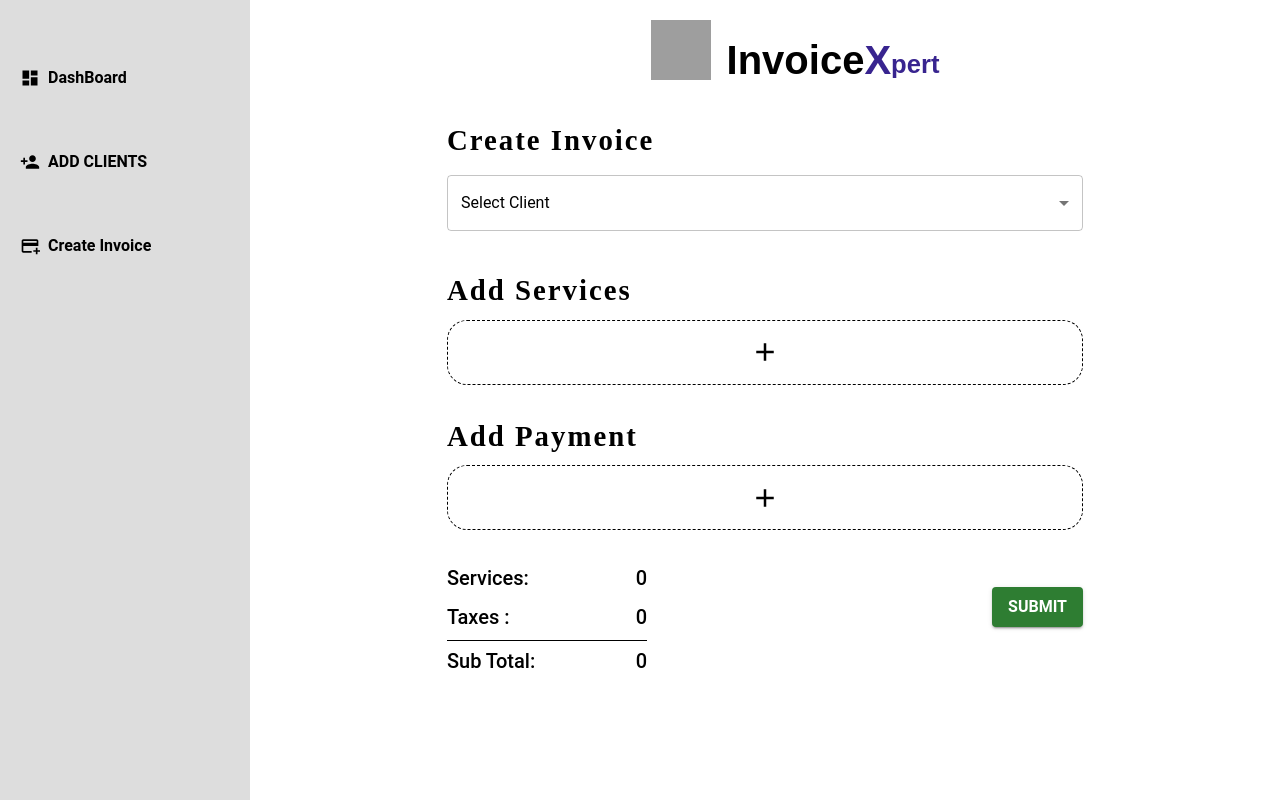
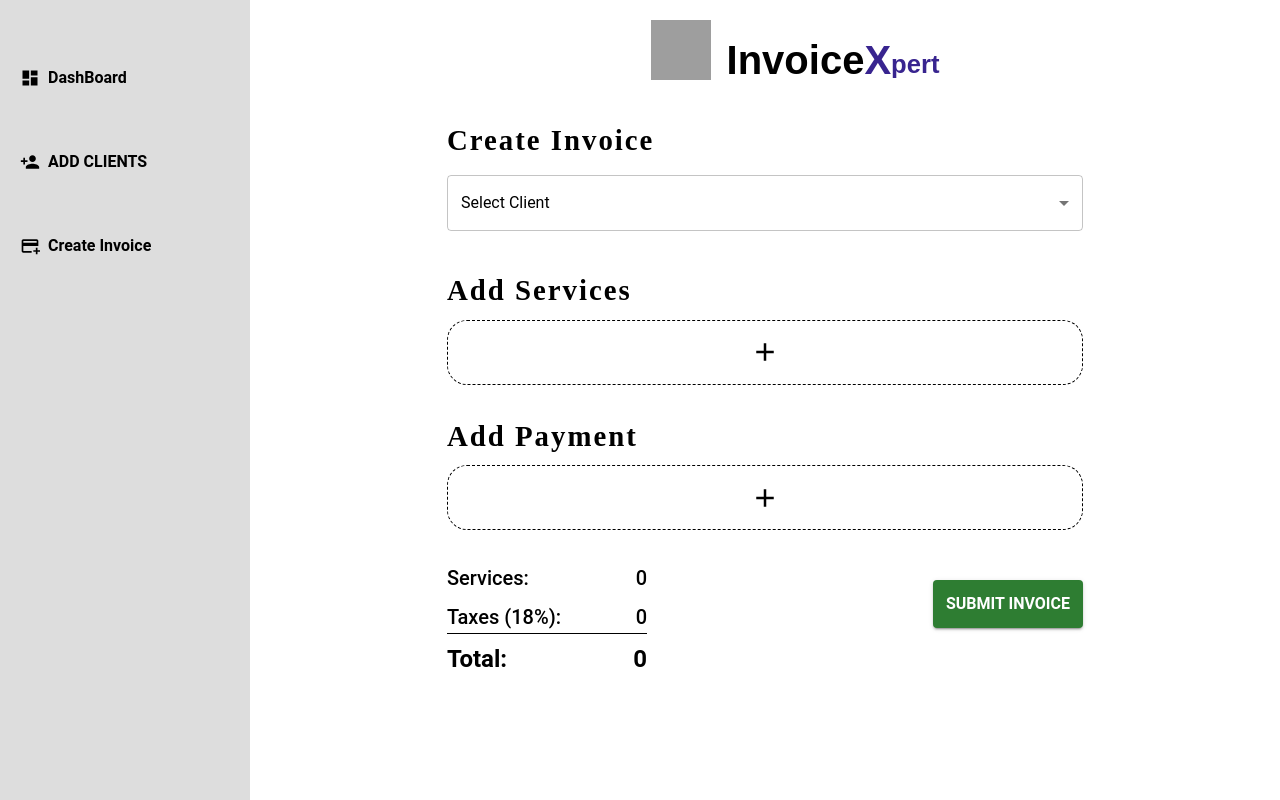
Before and after one commit to prajwal-web/Freelance-Invoice-Generator, a React (Vite) app: page /invoice in a window 1280 px wide. Built offline with nearby package versions, Linux system fonts and the light colour scheme; grey boxes are pictures that could not be loaded; what @react-pdf/renderer would draw is missing.

Commit message:
feat: altered addService and AddPayment

```diff
--- a/src/components/core/AddPayment.tsx
+++ b/src/components/core/AddPayment.tsx
@@ -14,6 +14,7 @@ export default function Addpayment({
   setPaymentAdded,
   setPaymentData,
   selectedClient,
+  servicesList,
 }: any) {
   const dispatch = useDispatch();
 
@@ -25,6 +26,11 @@ export default function Addpayment({
     setPaymentAddedState(false);
     setShowPaymentFields(true);
   };
+
+  const calculatedTotalAmount = servicesList?.reduce(
+    (sum: number, service: any) => sum + Number(service.rate),
+    0
+  );
 
   return (
     <>
@@ -50,7 +56,7 @@ export default function Addpayment({
       {showPaymentFields && !paymentAdded && (
         <Formik
           initialValues={{
-            totalAmount: paymentData?.totalAmount || "",
+            totalAmount: calculatedTotalAmount || "",
             amountPaid: paymentData?.amountPaid || "",
             remAmount: paymentData?.remAmount || "",
             taxRate: paymentData?.taxRate || 18,
@@ -178,6 +184,7 @@ export default function Addpayment({
                     },
                   }}
                   value={values.taxRate}
+                  onChange={handleChange}
                   error={touched.taxRate && Boolean(errors.taxRate)}
                   helperText={
                     touched.taxRate && typeof errors.taxRate === "string"
--- a/src/components/core/AddService.tsx
+++ b/src/components/core/AddService.tsx
@@ -5,10 +5,9 @@ import Typography from "@mui/material/Typography";
 import { MenuItem, TextField, Tooltip } from "@mui/material";
 import { useAppSelector } from "../../redux/hooks";
 import AddIcon from "@mui/icons-material/Add";
-import { useState } from "react";
+import { useState, useEffect } from "react";
 import { Formik, Form } from "formik";
 import { ServiceSchema } from "../../validation/InvoiceValidationForm";
-import AddPaymentModal from "./AddPayment";
 import {
   addInvoice,
   addPayment,
@@ -22,11 +21,13 @@ import {
   snackbar,
 } from "../../redux/slices/ToggleSlice";
 import { useNavigate } from "react-router";
+import Addpayment from "./AddPayment";
 
 export default function AddService() {
   const navigate = useNavigate();
   const currency = ["₹ ", "$ ", "€"];
   const clients = useAppSelector((state) => state.clients.clients);
+  const invoices = useAppSelector((state) => state.invoices.invoice);
 
   const dispatch = useDispatch();
 
@@ -38,6 +39,30 @@ export default function AddService() {
   const [subTotal, setSubTotal] = useState<number>(0);
   const [taxes, setTaxes] = useState<number>(0);
   const [totalAmount, setTotalAmount] = useState<number>(0);
+
+  useEffect(() => {
+    if (selectedClient) {
+      const clientInvoices = invoices.filter(
+        (invoice) => invoice.clientId === selectedClient
+      );
+
+      const latestInvoice = clientInvoices[0];
+
+      if (latestInvoice) {
+        setServicesList(latestInvoice.services ?? []);
+        const totalServicesAmount = (latestInvoice.services ?? []).reduce(
+          (total, service) => total + service.rate,
+          0
+        );
+        const taxesAmount = totalServicesAmount * 0.18;
+        const total = totalServicesAmount + taxesAmount;
+
+        setSubTotal(totalServicesAmount);
+        setTaxes(taxesAmount);
+        setTotalAmount(total);
+      }
+    }
+  }, [selectedClient, invoices]);
 
   const handleSubmit = () => {
     if (servicesList.length === 0 || !paymentAdded) {
@@ -87,6 +112,31 @@ export default function AddService() {
     dispatch(setSnackbarType("success"));
     dispatch(setSnackbarMessage("Invoice has been successfully created!"));
     dispatch(snackbar(true));
+  };
+
+  const handleAddService = (values: any) => {
+    const newService: Service = {
+      description: values.service,
+      rate: Number(values.rate),
+      currency: values.currency,
+      time: values.date,
+    };
+
+    const serviceExists = servicesList.some(
+      (service) =>
+        service.description === newService.description &&
+        service.time === newService.time
+    );
+
+    if (serviceExists) {
+      dispatch(setSnackbarType("error"));
+      dispatch(setSnackbarMessage("This service already exists."));
+      dispatch(snackbar(true));
+      return;
+    }
+    setServicesList([...servicesList, newService]);
+    setShowServiceFields(false);
+    dispatch(addService({ clientId: selectedClient, service: newService }));
   };
 
   return (
@@ -224,20 +274,7 @@ export default function AddService() {
             date: "",
           }}
           validationSchema={ServiceSchema}
-          onSubmit={(values) => {
-            const newService: Service = {
-              description: values.service,
-              currency: values.currency,
-              time: values.date,
-              rate: Number(values.rate),
-            };
-
-            setServicesList([...servicesList, newService]);
-            setShowServiceFields(false);
-            dispatch(
-              addService({ clientId: selectedClient, service: newService })
-            );
-          }}
+          onSubmit={handleAddService}
         >
           {({ values, errors, touched, handleChange, handleReset }) => (
             <Form>
@@ -350,10 +387,11 @@ export default function AddService() {
       <Typography variant="h5" mt={4} gutterBottom color="black">
         Add Payment
       </Typography>
-      <AddPaymentModal
+      <Addpayment
         setPaymentAdded={setPaymentAdded}
         setPaymentData={setPaymentData}
         selectedClient={selectedClient}
+        servicesList={servicesList}
       />
 
       <Box
@@ -384,30 +422,37 @@ export default function AddService() {
               display: "flex",
               justifyContent: "space-between",
               width: "200px",
+              borderBottom: "1px solid black",
             }}
             color="black"
           >
-            <span>Taxes :</span> <span>{taxes}</span>
+            <span>Taxes (18%):</span> <span>{taxes}</span>
           </Typography>
           <Typography
-            variant="h6"
-            gutterBottom
             sx={{
               display: "flex",
               justifyContent: "space-between",
               width: "200px",
-              borderTop: "1px solid black",
-              paddingTop: "4px",
+              color: "black",
+              fontSize: "24px",
+              fontWeight: 700,
             }}
-            color="black"
           >
-            <span>Sub Total:</span> <span>{totalAmount}</span>
+            <span>Total:</span> <span>{totalAmount}</span>
           </Typography>
         </Box>
-
         <Box>
-          <Button variant="contained" color="success" onClick={handleSubmit}>
-            Submit
+          <Button
+            variant="contained"
+            color="success"
+            sx={{
+              color: "white",
+              width: "150px",
+              padding: "10px 0",
+            }}
+            onClick={handleSubmit}
+          >
+            Submit Invoice
           </Button>
         </Box>
       </Box>
--- a/src/redux/slices/InvoiceSlice.tsx
+++ b/src/redux/slices/InvoiceSlice.tsx
@@ -45,7 +45,6 @@ export const invoiceSlice = createSlice({
         (inv) => inv.clientId === action.payload.clientId
       );
       if (!existingInvoice) {
-        // state.invoice.push(action.payload);
         state.invoice = [...state.invoice, action.payload];
       }
     },
@@ -58,10 +57,17 @@ export const invoiceSlice = createSlice({
         (inv) => inv.clientId === action.payload.clientId
       );
       if (invoice) {
-        invoice.services = [
-          ...(invoice.services || []),
-          action.payload.service,
-        ];
+        const serviceExists = invoice.services?.some(
+          (service) =>
+            service.description === action.payload.service.description &&
+            service.time === action.payload.service.time
+        );
+        if (!serviceExists) {
+          invoice.services = [
+            ...(invoice.services || []),
+            action.payload.service,
+          ];
+        }
       }
     },
 
@@ -87,6 +93,7 @@ export const invoiceSlice = createSlice({
     },
   },
 });
+
 export const { addInvoice, addService, addPayment } = invoiceSlice.actions;
 export const selectInvoices = (state: RootState) => state.invoices;
 export const selectInvoiceList = (state: RootState) => state.invoices.invoice;
```
